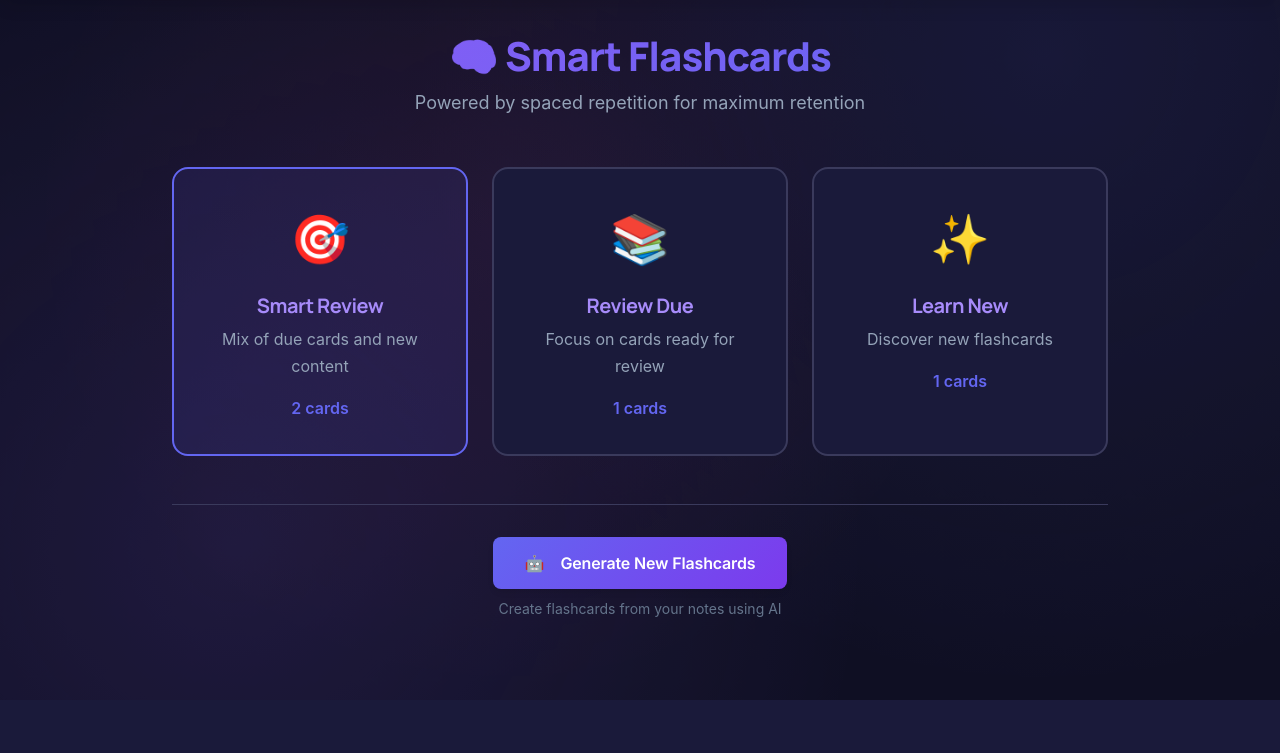
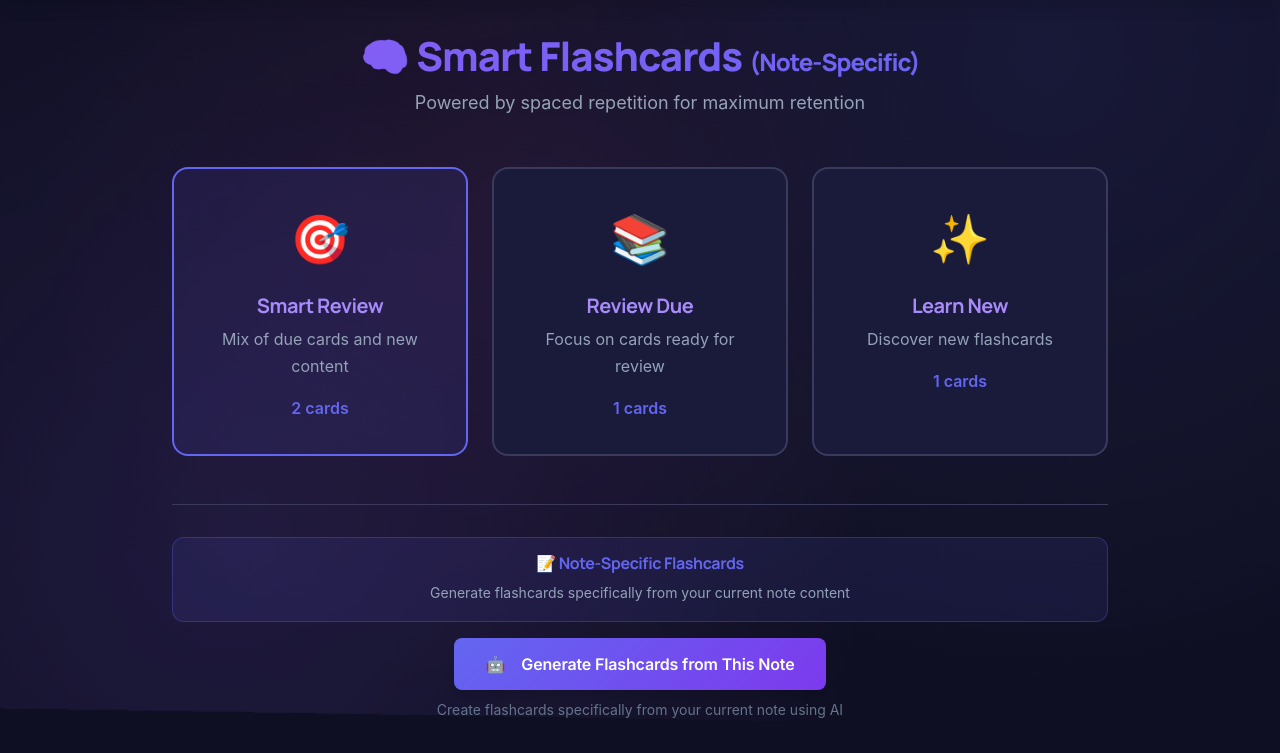
Before and after one commit to NeelKad/AI-study-app, a Flask app: page /flashcards-sr/1 in a window 1280 px wide. Shown: the part 100-853 px from the top of the page. Before the commit the page ends 800 px from the top, so only its background shows below. Run offline with Flask 3, Linux system fonts and the light colour scheme; a user stored in the database is signed in; tables that the repository leaves empty hold one stand-in row (values such as "Sample post").

Commit message:
Update flashcards.html

```diff
--- a/templates/flashcards.html
+++ b/templates/flashcards.html
@@ -84,12 +84,46 @@
 
         <!-- Generate New Cards -->
         <div class="generate-section">
+          {% if note_content %}
+          <div
+            style="
+              background: rgba(99, 102, 241, 0.1);
+              border: 1px solid rgba(99, 102, 241, 0.3);
+              border-radius: 0.75rem;
+              padding: 1rem;
+              margin-bottom: 1rem;
+            "
+          >
+            <h4
+              style="
+                margin: 0 0 0.5rem 0;
+                color: var(--accent);
+                font-size: 1rem;
+              "
+            >
+              📝 Note-Specific Flashcards
+            </h4>
+            <p
+              style="
+                margin: 0;
+                color: var(--text-secondary);
+                font-size: 0.875rem;
+              "
+            >
+              Generate flashcards specifically from your current note content
+            </p>
+          </div>
+          {% endif %}
+
           <button id="generateBtn" class="button generate-btn">
             <span class="btn-icon">🤖</span>
-            Generate New Flashcards
+            {% if note_content %}Generate Flashcards from This Note{% else
+            %}Generate New Flashcards{% endif %}
           </button>
           <p class="generate-note">
-            Create flashcards from your notes using AI
+            {% if note_content %} Create flashcards specifically from your
+            current note using AI {% else %} Select a specific note to generate
+            targeted flashcards, or use your recent notes {% endif %}
           </p>
         </div>
       </div>
@@ -938,6 +972,17 @@
 
           // Initialize app
           document.addEventListener('DOMContentLoaded', async () => {
+            // Display note context if available
+            if (noteContent && noteId) {
+              console.log('Flashcards loaded for specific note:', noteId);
+
+              // Update page title or add indicator for note-specific context
+              const welcomeSection = document.querySelector('.welcome-section h1');
+              if (welcomeSection) {
+                welcomeSection.innerHTML = '🧠 Smart Flashcards <span style="font-size: 0.6em; color: var(--text-secondary);">(Note-Specific)</span>';
+              }
+            }
+
             await loadStats();
             setupEventListeners();
           });
@@ -945,7 +990,12 @@
           // Load statistics and update UI
           async function loadStats() {
             try {
-              const response = await fetch('/api/flashcard-stats');
+              let url = '/api/flashcard-stats';
+              if (noteId) {
+                url += `?note_id=${noteId}`;
+              }
+
+              const response = await fetch(url);
               if (response.ok) {
                 const stats = await response.json();
                 updateStatsDisplay(stats);
@@ -1187,20 +1237,28 @@
               left: 50%;
               transform: translate(-50%, -50%);
               background: var(--bg-secondary);
-              border: 1px solid var(--bg-border);
+              border: 2px solid var(--success);
               border-radius: 0.75rem;
-              padding: 1rem 1.5rem;
+              padding: 1.5rem 2rem;
               color: var(--text-primary);
               font-weight: 600;
               z-index: 1001;
               box-shadow: var(--shadow-lg);
+              text-align: center;
+              max-width: 400px;
+              animation: slideIn 0.3s ease-out;
             `;
-            feedback.textContent = message;
+            feedback.innerHTML = `
+              <div style="font-size: 2rem; margin-bottom: 0.5rem;">✅</div>
+              <div>${message}</div>
+            `;
             document.body.appendChild(feedback);
-
             setTimeout(() => {
-              feedback.remove();
-            }, 1500);
+              feedback.style.animation = 'slideOut 0.3s ease-out forwards';
+              setTimeout(() => {
+                feedback.remove();
+              }, 300);
+            }, 3000);
           }
 
           // Complete study session
```
